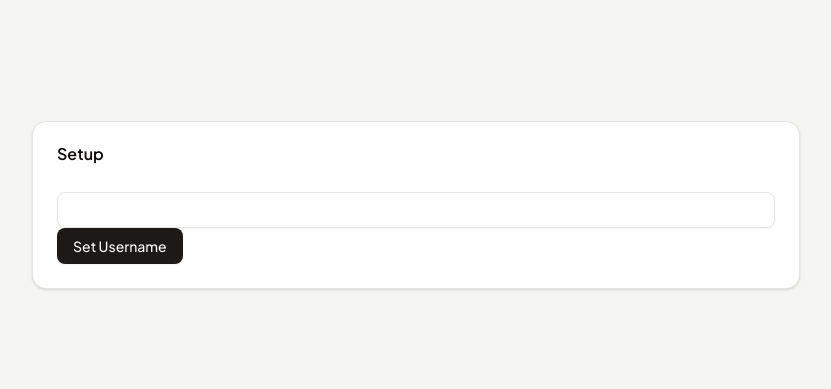
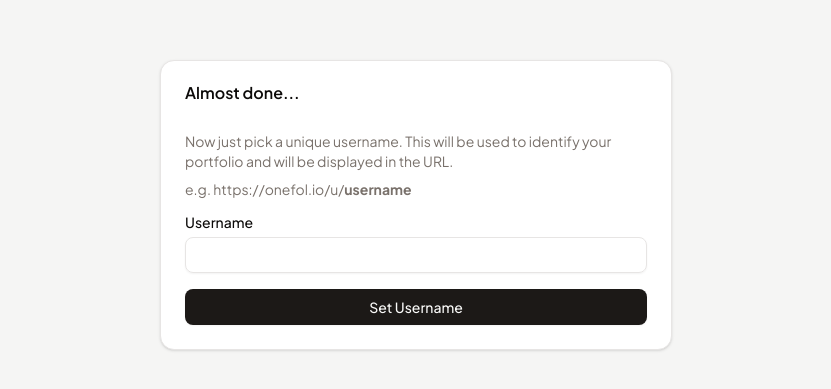
Before and after one commit to juliansngr/onefolio, a Next.js app: page /setup in a window 1280 px wide. Shown: the part 195-584 px from the top of the page, without its empty margins (224-1055 px from the left). Built offline with nearby package versions, Linux system fonts and the light colour scheme.

Commit message:
fixed multiple bugs and data handling issues in the editor, updated setup page with error handling and username validation

```diff
--- a/app/editor/components/EditorForm.jsx
+++ b/app/editor/components/EditorForm.jsx
@@ -56,7 +56,6 @@ export default function EditorForm({ widgets, user }) {
 
       if (updateError) {
         toast.error("Error updating widget positions");
-        console.error("Position update error", updateError);
       }
     }
 
@@ -104,13 +103,15 @@ export default function EditorForm({ widgets, user }) {
 
   const saveWidgets = async () => {
     for (const widget of widgetData) {
-      let paths = [];
+      let paths = widget.content.files ?? [];
 
-      if (widget.content.fileData) {
+      if (widget.content.fileData?.length > 0) {
         for (const file of widget.content.fileData) {
-          const path = await uploadFile(file);
+          if (!file) continue;
+          const index = file.index;
+          const path = await uploadFile(file.file);
           if (path) {
-            paths.push(path);
+            paths[index] = path;
           }
         }
       }
--- a/app/editor/components/widgets/ProfileHeaderInput.jsx
+++ b/app/editor/components/widgets/ProfileHeaderInput.jsx
@@ -46,7 +46,10 @@ export default function ProfileHeaderInput({ data, onChange, onDelete }) {
             accept="image/*"
             required
             onChange={(e) =>
-              onChange({ ...data, fileData: [e.target.files[0]] })
+              onChange({
+                ...data,
+                fileData: [{ index: 0, file: e.target.files[0] }],
+              })
             }
           />
         </div>
--- a/app/editor/components/widgets/TextAndIconsInput.jsx
+++ b/app/editor/components/widgets/TextAndIconsInput.jsx
@@ -63,7 +63,8 @@ export default function TextAndIconsInput({ data, onChange, onDelete }) {
                   onChange={(e) => {
                     handleImageChange(i, e);
                     const newFileData = [...(data.fileData || [])];
-                    newFileData[i] = e.target.files[0];
+                    newFileData[i] = { index: i, file: e.target.files[0] };
+
                     onChange({ ...data, fileData: newFileData });
                   }}
                 />
@@ -87,7 +88,6 @@ export default function TextAndIconsInput({ data, onChange, onDelete }) {
                   onChange={(e) => {
                     const newIconData = [...(data.iconData || [])];
 
-                    console.log("newIconData link", data.iconData);
                     newIconData[i] = {
                       ...newIconData[i],
                       link: e.target.value,
@@ -109,7 +109,6 @@ export default function TextAndIconsInput({ data, onChange, onDelete }) {
                   required
                   onChange={(e) => {
                     const newIconData = [...(data.iconData || [])];
-                    console.log("newIconData tooltip", data.iconData);
 
                     newIconData[i] = {
                       ...newIconData[i],
--- a/app/editor/page.jsx
+++ b/app/editor/page.jsx
@@ -3,7 +3,6 @@ import Sidebar from "@/components/sidebar";
 import { createClient } from "@/lib/supabase/serverClient";
 
 import EditorForm from "./components/EditorForm";
-import { Toaster } from "@/components/ui/sonner";
 
 export default async function Page() {
   const supabase = await createClient();
--- a/app/layout.jsx
+++ b/app/layout.jsx
@@ -1,5 +1,6 @@
 import "./globals.css";
 import { Plus_Jakarta_Sans } from "next/font/google";
+import ToasterProvider from "@/lib/ToasterProvider";
 
 const plusJakartaSans = Plus_Jakarta_Sans({
   subsets: ["latin"],
@@ -15,6 +16,7 @@ export const metadata = {
 export default function RootLayout({ children }) {
   return (
     <html lang="en" className={plusJakartaSans.className}>
+      <ToasterProvider />
       <body>{children}</body>
     </html>
   );
--- /dev/null
+++ b/app/setup/ErrorToast.jsx
@@ -0,0 +1,29 @@
+"use client";
+
+import { toast } from "sonner";
+import { useEffect } from "react";
+
+export default function ErrorToast({ error }) {
+  useEffect(() => {
+    if (error === "user-taken") {
+      toast.error("Username already taken");
+    }
+    if (error === "insert-error") {
+      toast.error("Error saving username. Please try again.");
+    }
+    if (error === "no-username") {
+      toast.error("Please enter a validusername.");
+    }
+    if (error === "username-too-short") {
+      toast.error("Username must be at least 5 characters long.");
+    }
+    if (error === "username-too-long") {
+      toast.error("Username must be less than 20 characters long.");
+    }
+    if (error === "username-invalid") {
+      toast.error("Username must only contain letters and numbers.");
+    }
+  }, [error]);
+
+  return null;
+}
--- a/app/setup/actions.js
+++ b/app/setup/actions.js
@@ -21,10 +21,28 @@ export async function setUsername(formData) {
     redirect("/auth/login");
   }
 
+  if (!data.username) {
+    redirect("/setup?error=no-username");
+  }
+
+  if (data.username.length < 5) {
+    redirect("/setup?error=username-too-short");
+  }
+
+  if (data.username.length > 20) {
+    redirect("/setup?error=username-too-long");
+  }
+
+  if (!/^[a-zA-Z0-9]+$/.test(data.username)) {
+    redirect("/setup?error=username-invalid");
+  }
+
+  const username = data.username.trim().toLowerCase();
+
   const { data: profile } = await supabase
     .from("profiles")
     .select("*")
-    .eq("username", data.username)
+    .eq("username", username)
     .single();
 
   if (profile) {
@@ -34,7 +52,7 @@ export async function setUsername(formData) {
   if (!profile) {
     const { error } = await supabase
       .from("profiles")
-      .insert({ username: data.username, user_id: user.id });
+      .insert({ username: username, user_id: user.id });
 
     if (error) {
       redirect("/setup?error=insert-error");
--- a/app/setup/page.jsx
+++ b/app/setup/page.jsx
@@ -1,10 +1,16 @@
 import SetupCard from "@/components/setup-card";
+import ErrorToast from "./ErrorToast";
+import { Toaster } from "@/components/ui/sonner";
 
-export default function SetupPage() {
+export default async function SetupPage({ searchParams }) {
+  const { error } = await searchParams;
+  console.log(error);
+
   return (
     <div className="bg-muted flex min-h-svh flex-col items-center justify-center p-6 md:p-10">
-      <div className="w-full max-w-sm md:max-w-3xl">
+      <div className="w-full max-w-sm md:max-w-lg">
         <SetupCard />
+        {error && <ErrorToast error={error} />}
       </div>
     </div>
   );
--- a/components/setup-card.jsx
+++ b/components/setup-card.jsx
@@ -3,17 +3,35 @@ import { Input } from "@/components/ui/input";
 import { Button } from "@/components/ui/button";
 
 import { setUsername } from "@/app/setup/actions";
+import { Label } from "./ui/label";
 
 export default function SetupCard() {
   return (
-    <Card>
+    <Card className="w-full">
       <CardHeader>
-        <CardTitle>Setup</CardTitle>
+        <CardTitle>Almost done...</CardTitle>
       </CardHeader>
       <CardContent>
-        <form>
-          <Input type="text" name="username" />
-          <Button type="submit" formAction={setUsername}>
+        <form className="flex flex-col gap-4 ">
+          <div className="flex flex-col gap-2">
+            <p className="text-sm text-muted-foreground">
+              Now just pick a unique username. This will be used to identify
+              your portfolio and will be displayed in the URL.
+            </p>
+            <p className="text-sm text-muted-foreground">
+              e.g. https://onefol.io/u/
+              <span className="font-bold">username</span>
+            </p>
+          </div>
+          <div className="flex flex-col gap-2">
+            <Label htmlFor="username">Username</Label>
+            <Input type="text" name="username" required />
+          </div>
+          <Button
+            type="submit"
+            formAction={setUsername}
+            className="cursor-pointer"
+          >
             Set Username
           </Button>
         </form>
--- a/components/templates/DefaultPortfolio/DefaultPortfolio.jsx
+++ b/components/templates/DefaultPortfolio/DefaultPortfolio.jsx
@@ -14,9 +14,11 @@ export default function DefaultPortfolio({ data }) {
     >
       <main className="flex flex-col justify-center">
         {/* Sections */}
-        {data.map((widget) => {
-          return <WidgetRenderer widget={widget} key={widget.id} />;
-        })}
+        {data
+          .sort((a, b) => a.position - b.position)
+          .map((widget) => {
+            return <WidgetRenderer widget={widget} key={widget.id} />;
+          })}
         {/* {sections.map((section) => {
           return (
             <TextAndIcons
--- a/components/templates/DefaultPortfolio/components/ProfileHeader.jsx
+++ b/components/templates/DefaultPortfolio/components/ProfileHeader.jsx
@@ -18,7 +18,7 @@ export default function ProfileHeader({ data }) {
       </span>
       {/* Description */}
       <span className="text-md sm:text-lg font-light">
-        <p className="mb-8">{data.description}</p>
+        <p className="mb-8 whitespace-pre-line">{data.description}</p>
       </span>
     </>
   );
--- /dev/null
+++ b/lib/ToasterProvider.jsx
@@ -0,0 +1,7 @@
+"use client";
+
+import { Toaster } from "sonner";
+
+export default function ToasterProvider() {
+  return <Toaster position="top-center" richColors />;
+}
```
